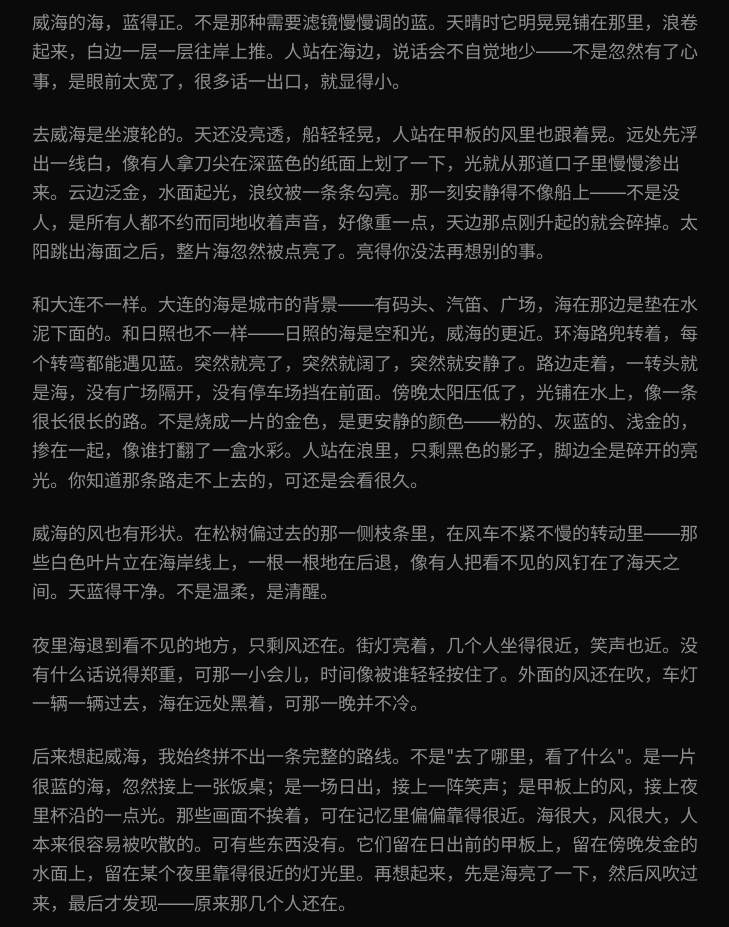
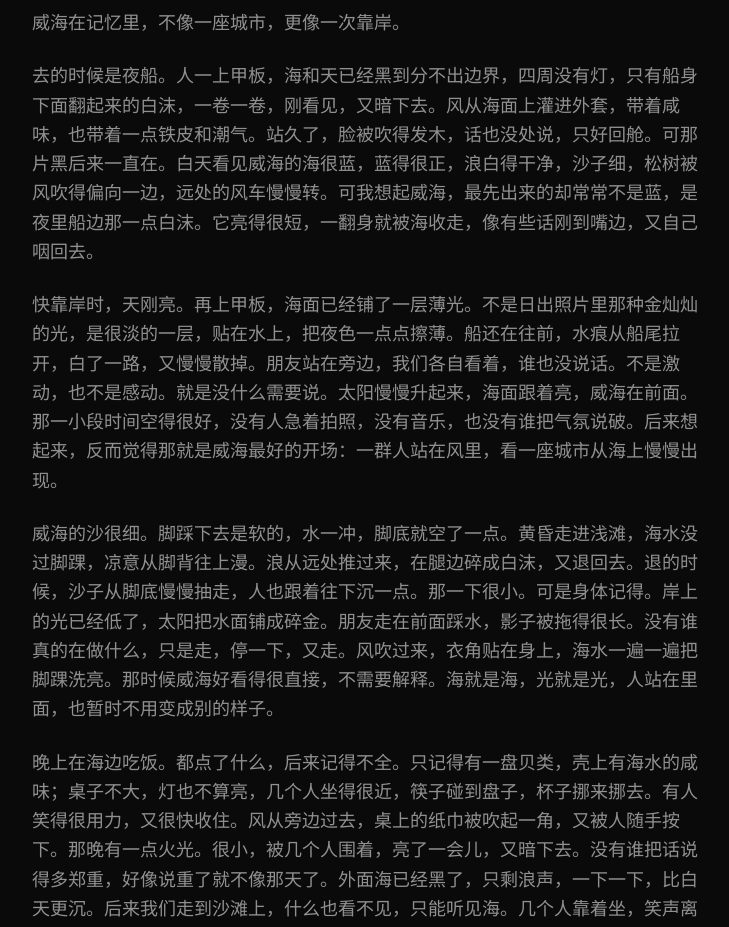
Before and after one commit to ezydong924/ezydongpersonal, a Next.js app: page /gallery/photos/weihai in a window 1280 px wide. Shown: the part 160-1087 px from the top of the page, without its empty margins (272-1001 px from the left). Built offline with nearby package versions, Linux system fonts and the light colour scheme.

Commit message:
deploy: update

```diff
--- a/src/app/gallery/photos/weihai/page.tsx
+++ b/src/app/gallery/photos/weihai/page.tsx
@@ -14,13 +14,13 @@ export default function Page() {
         <div className="w-full max-w-2xl">
           <motion.h1 className="text-4xl font-light tracking-wide text-white/80 mb-12" initial={{ opacity: 0, y: 16 }} animate={{ opacity: 1, y: 0 }} transition={{ duration: 0.6 }}>威海</motion.h1>
           <motion.div className="space-y-6 text-white/55 text-lg leading-relaxed" initial={{ opacity: 0 }} animate={{ opacity: 1 }} transition={{ duration: 0.6, delay: 0.2 }}>
-            <p>威海的海，蓝得正。不是那种需要滤镜慢慢调的蓝。天晴时它明晃晃铺在那里，浪卷起来，白边一层一层往岸上推。人站在海边，说话会不自觉地少——不是忽然有了心事，是眼前太宽了，很多话一出口，就显得小。</p>
-            <p>去威海是坐渡轮的。天还没亮透，船轻轻晃，人站在甲板的风里也跟着晃。远处先浮出一线白，像有人拿刀尖在深蓝色的纸面上划了一下，光就从那道口子里慢慢渗出来。云边泛金，水面起光，浪纹被一条条勾亮。那一刻安静得不像船上——不是没人，是所有人都不约而同地收着声音，好像重一点，天边那点刚升起的就会碎掉。太阳跳出海面之后，整片海忽然被点亮了。亮得你没法再想别的事。</p>
-            <p>和大连不一样。大连的海是城市的背景——有码头、汽笛、广场，海在那边是垫在水泥下面的。和日照也不一样——日照的海是空和光，威海的更近。环海路兜转着，每个转弯都能遇见蓝。突然就亮了，突然就阔了，突然就安静了。路边走着，一转头就是海，没有广场隔开，没有停车场挡在前面。傍晚太阳压低了，光铺在水上，像一条很长很长的路。不是烧成一片的金色，是更安静的颜色——粉的、灰蓝的、浅金的，掺在一起，像谁打翻了一盒水彩。人站在浪里，只剩黑色的影子，脚边全是碎开的亮光。你知道那条路走不上去的，可还是会看很久。</p>
-            <p>威海的风也有形状。在松树偏过去的那一侧枝条里，在风车不紧不慢的转动里——那些白色叶片立在海岸线上，一根一根地在后退，像有人把看不见的风钉在了海天之间。天蓝得干净。不是温柔，是清醒。</p>
-            <p>夜里海退到看不见的地方，只剩风还在。街灯亮着，几个人坐得很近，笑声也近。没有什么话说得郑重，可那一小会儿，时间像被谁轻轻按住了。外面的风还在吹，车灯一辆一辆过去，海在远处黑着，可那一晚并不冷。</p>
-            <p>后来想起威海，我始终拼不出一条完整的路线。不是"去了哪里，看了什么"。是一片很蓝的海，忽然接上一张饭桌；是一场日出，接上一阵笑声；是甲板上的风，接上夜里杯沿的一点光。那些画面不挨着，可在记忆里偏偏靠得很近。海很大，风很大，人本来很容易被吹散的。可有些东西没有。它们留在日出前的甲板上，留在傍晚发金的水面上，留在某个夜里靠得很近的灯光里。再想起来，先是海亮了一下，然后风吹过来，最后才发现——原来那几个人还在。</p>
-            <p>威海当然很美。美在海，也在光。但它最好的地方不是像一张照片——照片只是把那一刻截住了。真正留下来的，是海风吹过以后，心里还有一小块地方没有凉下去。那一小块地方，很像威海。</p>
+            <p>威海在记忆里，不像一座城市，更像一次靠岸。</p>
+            <p>去的时候是夜船。人一上甲板，海和天已经黑到分不出边界，四周没有灯，只有船身下面翻起来的白沫，一卷一卷，刚看见，又暗下去。风从海面上灌进外套，带着咸味，也带着一点铁皮和潮气。站久了，脸被吹得发木，话也没处说，只好回舱。可那片黑后来一直在。白天看见威海的海很蓝，蓝得很正，浪白得干净，沙子细，松树被风吹得偏向一边，远处的风车慢慢转。可我想起威海，最先出来的却常常不是蓝，是夜里船边那一点白沫。它亮得很短，一翻身就被海收走，像有些话刚到嘴边，又自己咽回去。</p>
+            <p>快靠岸时，天刚亮。再上甲板，海面已经铺了一层薄光。不是日出照片里那种金灿灿的光，是很淡的一层，贴在水上，把夜色一点点擦薄。船还在往前，水痕从船尾拉开，白了一路，又慢慢散掉。朋友站在旁边，我们各自看着，谁也没说话。不是激动，也不是感动。就是没什么需要说。太阳慢慢升起来，海面跟着亮，威海在前面。那一小段时间空得很好，没有人急着拍照，没有音乐，也没有谁把气氛说破。后来想起来，反而觉得那就是威海最好的开场：一群人站在风里，看一座城市从海上慢慢出现。</p>
+            <p>威海的沙很细。脚踩下去是软的，水一冲，脚底就空了一点。黄昏走进浅滩，海水没过脚踝，凉意从脚背往上漫。浪从远处推过来，在腿边碎成白沫，又退回去。退的时候，沙子从脚底慢慢抽走，人也跟着往下沉一点。那一下很小。可是身体记得。岸上的光已经低了，太阳把水面铺成碎金。朋友走在前面踩水，影子被拖得很长。没有谁真的在做什么，只是走，停一下，又走。风吹过来，衣角贴在身上，海水一遍一遍把脚踝洗亮。那时候威海好看得很直接，不需要解释。海就是海，光就是光，人站在里面，也暂时不用变成别的样子。</p>
+            <p>晚上在海边吃饭。都点了什么，后来记得不全。只记得有一盘贝类，壳上有海水的咸味；桌子不大，灯也不算亮，几个人坐得很近，筷子碰到盘子，杯子挪来挪去。有人笑得很用力，又很快收住。风从旁边过去，桌上的纸巾被吹起一角，又被人随手按下。那晚有一点火光。很小，被几个人围着，亮了一会儿，又暗下去。没有谁把话说得多郑重，好像说重了就不像那天了。外面海已经黑了，只剩浪声，一下一下，比白天更沉。后来我们走到沙滩上，什么也看不见，只能听见海。几个人靠着坐，笑声离得很近，近到风吹不过去。</p>
+            <p>我喜欢威海这一点。它很大，海很大，天也很大，可它没有把人吹散。相反，有些很小的东西，在那片大里反而留住了。甲板上的薄光，浅滩里陷下去的脚，贝壳上的咸，夜里那点火，几个人坐在一起没有散开的影子。这些东西本来不挨着——夜船和黄昏不挨着，日出和大排档不挨着，沙滩上的浪声和桌边的笑声也不挨着。可在记忆里，它们偏偏靠得很近。像船靠岸前那条水痕，明明很快就散了，可你知道它经过那里。</p>
+            <p>海很大，风很大。可那几天，我没有被吹走。</p>
           </motion.div>
           <motion.div className="mt-12" initial={{ opacity: 0, y: 12 }} animate={{ opacity: 1, y: 0 }} transition={{ delay: 0.8 }}>
             <Link href="/gallery/photos/weihai/gallery" className="inline-flex items-center gap-2 px-8 py-4 rounded-full bg-white/15 backdrop-blur-sm border border-white/25 text-white font-medium hover:bg-white/25 transition-all duration-300">
```
Also changed, not shown: 57 other files (tests, documents, lock files or other folders).
